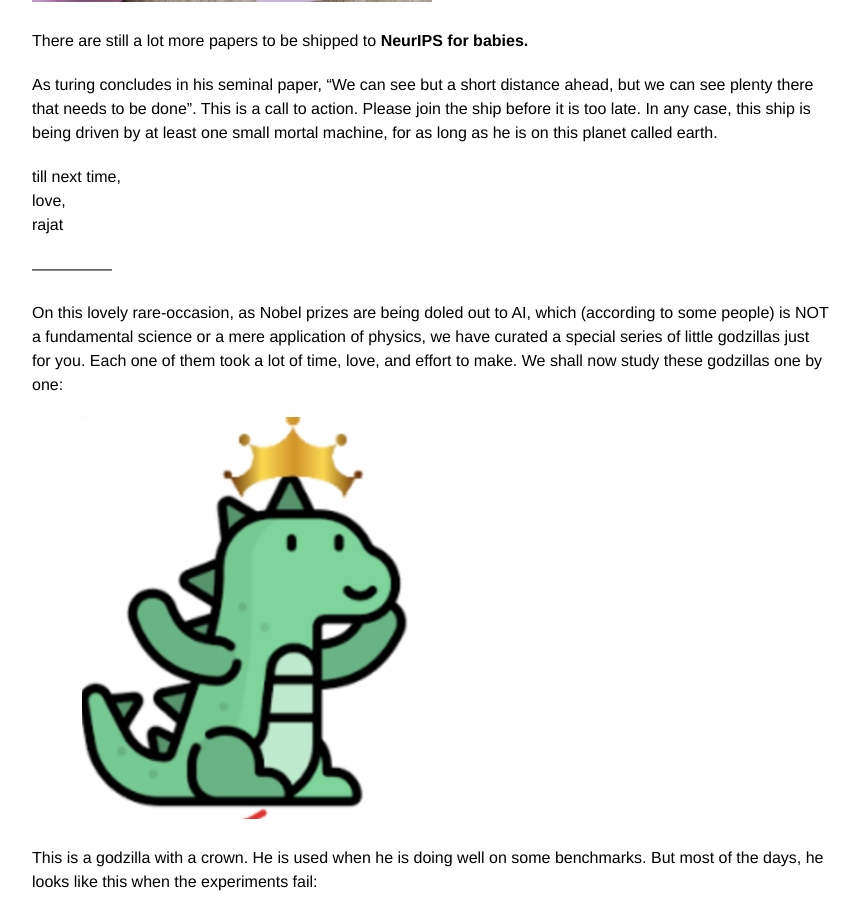
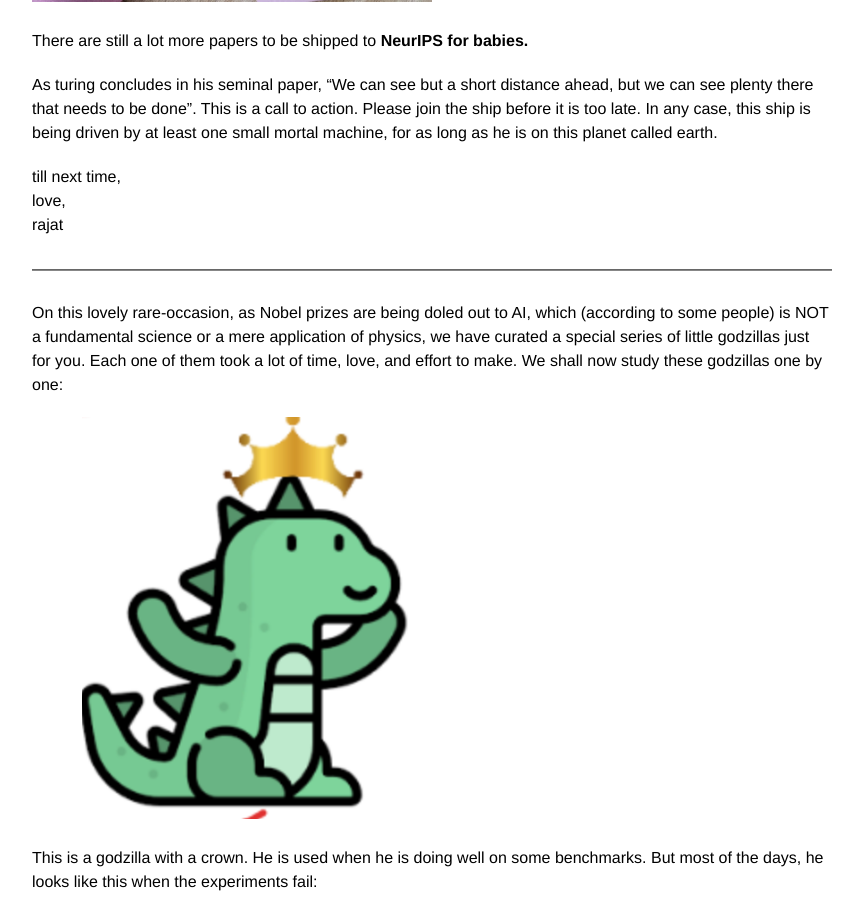
Before and after one commit to rajatmodi62/rajatmodi62.github.io, a Jekyll site: the page built from _posts/2024-10-26-hinton_apm.md, in a window 1280 px wide and 900 px high, scrolled down 12047 px. Shown: the whole window, without its empty margins (208-1071 px from the left). Built offline with Jekyll 4.4.1, drawn with Linux system fonts in a browser that asks for light colours; comment, search, counter and statistics services are not loaded.

```diff
--- a/_posts/2024-10-26-hinton_apm.md
+++ b/_posts/2024-10-26-hinton_apm.md
@@ -188,7 +188,7 @@ till next time,<br>
 love,<br>
 rajat
 
----------------<br>
+------------------------------------------------------------------------------------------------------------------------------------------------------<br>
 
 On this lovely rare-occasion, as Nobel prizes are being doled out to AI, which (according to some people) is NOT a fundamental science or a mere application of physics, we have curated a special series of little godzillas just for you. Each one of them took a lot of time, love, and effort to make. We shall now study these godzillas one by one:
 
```
